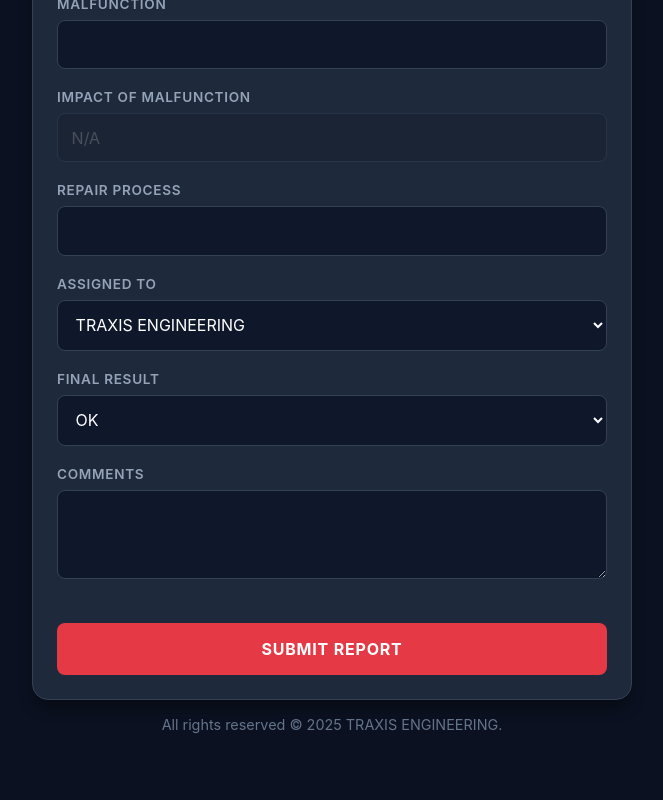
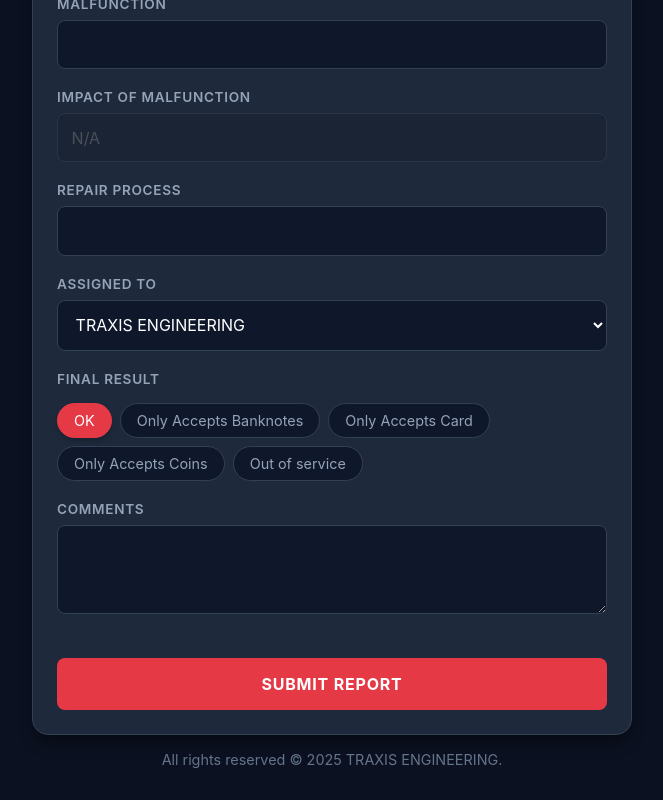
Before and after one commit to Kontses/AFC-Report, a Next.js app: page / in a window 1280 px wide. Shown: the part 649-1449 px from the top of the page, without its empty margins (308-971 px from the left). Before the commit the page ends 1414 px from the top, so only its background shows below. Built offline with nearby package versions, Linux system fonts and the light colour scheme.

Commit message:
Final Result changes

```diff
--- a/src/components/ReportForm.module.css
+++ b/src/components/ReportForm.module.css
@@ -61,10 +61,13 @@
 .form input:disabled,
 .form select:disabled,
 .form textarea:disabled {
-  opacity: 0.5; /* Dim the text and border */
+  opacity: 0.5;
+  /* Dim the text and border */
   cursor: not-allowed;
-  background-color: rgba(0, 0, 0, 0.2); /* Darken bg slightly in dark mode */
-  color: var(--secondary); /* Make text clearly gray/inactive */
+  background-color: rgba(0, 0, 0, 0.2);
+  /* Darken bg slightly in dark mode */
+  color: var(--secondary);
+  /* Make text clearly gray/inactive */
 }
 
 .form input:focus,
@@ -97,3 +100,34 @@
 .submitBtn:hover {
   background: var(--primary-hover);
 }
+
+.chipContainer {
+  display: flex;
+  flex-wrap: wrap;
+  gap: 0.5rem;
+  margin-top: 0.5rem;
+}
+
+.chip {
+  padding: 0.5rem 1rem;
+  background: var(--input-bg);
+  border: 1px solid var(--border);
+  border-radius: 20px;
+  cursor: pointer;
+  font-size: 0.9rem;
+  color: var(--secondary);
+  transition: all 0.2s;
+  user-select: none;
+}
+
+.chip.active {
+  background: var(--primary);
+  color: #fff;
+  border-color: var(--primary);
+  box-shadow: 0 4px 6px -1px rgba(0, 0, 0, 0.2);
+}
+
+.chip:hover:not(.active) {
+  background: rgba(255, 255, 255, 0.05);
+  border-color: var(--foreground);
+}
--- a/src/components/ReportForm.tsx
+++ b/src/components/ReportForm.tsx
@@ -16,7 +16,7 @@ export default function ReportForm() {
     impact: "",
     repairProcess: "",
     assignedTo: "TRAXIS ENGINEERING",
-    finalResult: "OK",
+    finalResult: ["OK"],
     comments: "",
     reportedDate: "", // stores the ISO or formatted string
   });
@@ -84,6 +84,19 @@ export default function ReportForm() {
     }
   };
 
+  const handleFinalResultToggle = (value: string) => {
+    setFormData(prev => {
+      const current = prev.finalResult;
+      if (current.includes(value)) {
+        // Remove if present, but prevent empty if desired? User didn't specify. allowing empty.
+        return { ...prev, finalResult: current.filter(item => item !== value) };
+      } else {
+        // Add
+        return { ...prev, finalResult: [...current, value] };
+      }
+    });
+  };
+
   const handleSubmit = (e: React.FormEvent) => {
     e.preventDefault();
 
@@ -106,6 +119,7 @@ export default function ReportForm() {
 
     const submissionData = {
       ...formData,
+      finalResult: formData.finalResult.join(", "), // Convert array to comma-separated string
       reportedDate: formattedDate
     };
 
@@ -122,8 +136,8 @@ export default function ReportForm() {
         comments: "",
         malfunction: "",
         repairProcess: "",
+        finalResult: ["OK"], // Reset to default
         // If autoTime is true, we don't need to reset reportedDate as it's generated on submit.
-        // If autoTime is false, maybe keep it or clear it? Clearing for now.
         reportedDate: ""
       }));
     } catch (error) {
@@ -396,14 +410,24 @@ export default function ReportForm() {
       </div>
 
       <div className={styles.group}>
-        <label htmlFor="finalResult">Final Result</label>
-        <select id="finalResult" name="finalResult" value={formData.finalResult} onChange={handleChange}>
-          <option value="OK">OK</option>
-          <option value="Only Accepts Banknotes">Only Accepts Banknotes</option>
-          <option value="Only Accepts Card">Only Accepts Card</option>
-          <option value="Only Accepts Coins">Only Accepts Coins</option>
-          <option value="Out of service">Out of service</option>
-        </select>
+        <label>Final Result</label>
+        <div className={styles.chipContainer}>
+          {[
+            "OK",
+            "Only Accepts Banknotes",
+            "Only Accepts Card",
+            "Only Accepts Coins",
+            "Out of service"
+          ].map(opt => (
+            <div
+              key={opt}
+              className={`${styles.chip} ${formData.finalResult.includes(opt) ? styles.active : ''}`}
+              onClick={() => handleFinalResultToggle(opt)}
+            >
+              {opt}
+            </div>
+          ))}
+        </div>
       </div>
 
       <div className={styles.group}>
```
